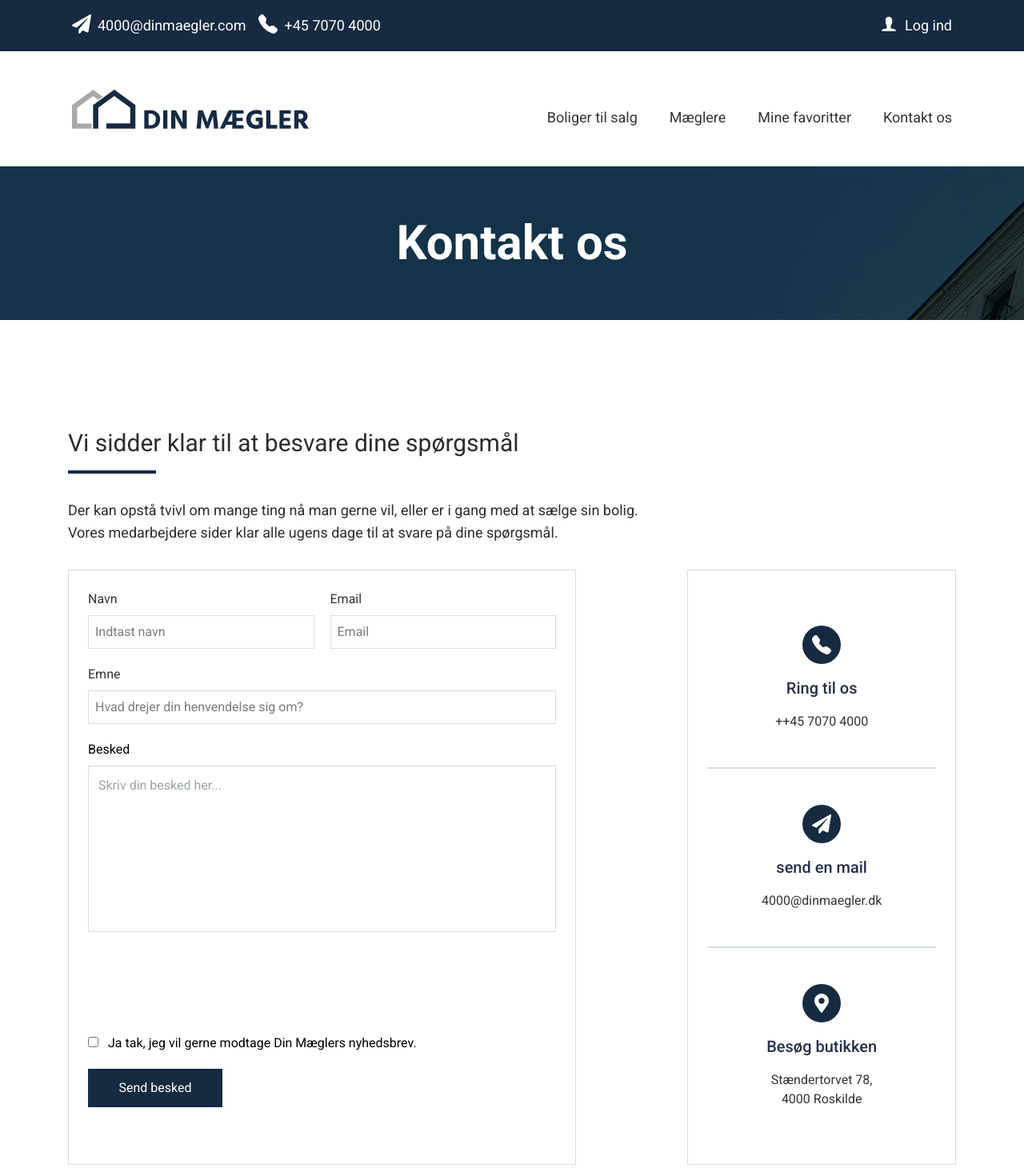
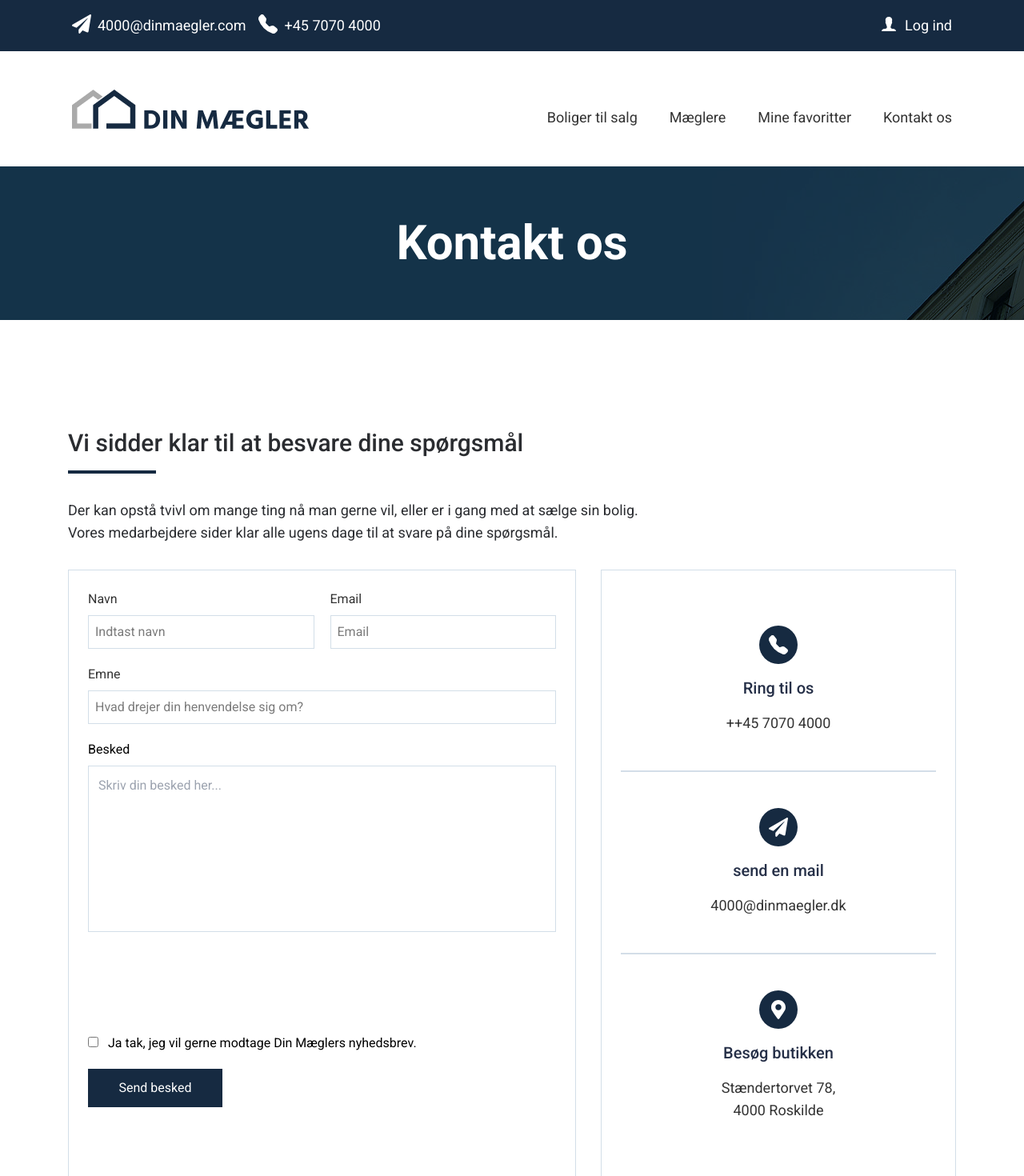
Before and after one commit to Howtoad/real-estate, a React (Create React App) app: page /kontakt in a window 1280 px wide. Shown: the top 1470 px of the page at 80% size. Built offline with nearby package versions, Linux system fonts and the light colour scheme.

Commit message:
fix feedback

```diff
--- a/src/features/ContactUs/templates/ContactInfo.js
+++ b/src/features/ContactUs/templates/ContactInfo.js
@@ -11,7 +11,7 @@ const ContactInfo = () => {
           <BsFillTelephoneFill className=" text-white" size="24" />
         </div>
         <p className="text-heading font-medium text-xl">Ring til os</p>
-        <p className="text-paragraph">++45 7070 4000</p>
+        <p className="text-paragraph text-lg">++45 7070 4000</p>
       </ContactInfoBox>
       <ContactInfoLine />
       <ContactInfoBox>
@@ -19,7 +19,7 @@ const ContactInfo = () => {
           <FaPaperPlane className="text-white" size="24" />
         </div>
         <p className="text-heading font-medium text-xl">send en mail</p>
-        <p className="text-paragraph">4000@dinmaegler.dk</p>
+        <p className="text-paragraph text-lg">4000@dinmaegler.dk</p>
       </ContactInfoBox>
       <ContactInfoLine />
       <ContactInfoBox>
@@ -28,8 +28,8 @@ const ContactInfo = () => {
         </div>
         <p className="text-heading font-medium text-xl">Besøg butikken</p>
         <div className="flex flex-col items-center">
-          <p className="text-paragraph">Stændertorvet 78,</p>
-          <p className="text-paragraph">4000 Roskilde</p>
+          <p className="text-paragraph text-lg">Stændertorvet 78,</p>
+          <p className="text-paragraph text-lg">4000 Roskilde</p>
         </div>
       </ContactInfoBox>
     </div>
--- a/src/views/Contact.js
+++ b/src/views/Contact.js
@@ -6,12 +6,12 @@ const Contact = () => {
   return (
     <>
       <Heading title="Kontakt os" />
-      <section className="grid max-w-[1110px] mx-auto my-[120px] gap-x-8">
+      <section className="grid max-w-[1110px] mx-auto my-[120px] grid-cols-[30%_30%_40%]">
         <div className="col-start-1 col-end-4 row-start-1 row-end-2">
-          <p className="text-3xl text-heading_2 my-4">
+          <p className="text-3xl text-heading_2 my-4 font-medium">
             Vi sidder klar til at besvare dine spørgsmål
           </p>
-          <div className="h-[2px] w-[110px] border-2 border-primary border-solid my-4"></div>
+          <div className="h-[0px] w-[110px] border-2 border-primary border-solid my-4"></div>
           <p className="text-heading_2 text-lg mt-8">
             Der kan opstå tvivl om mange ting nå man gerne vil, eller er i gang
             med at sælge sin bolig.
```
